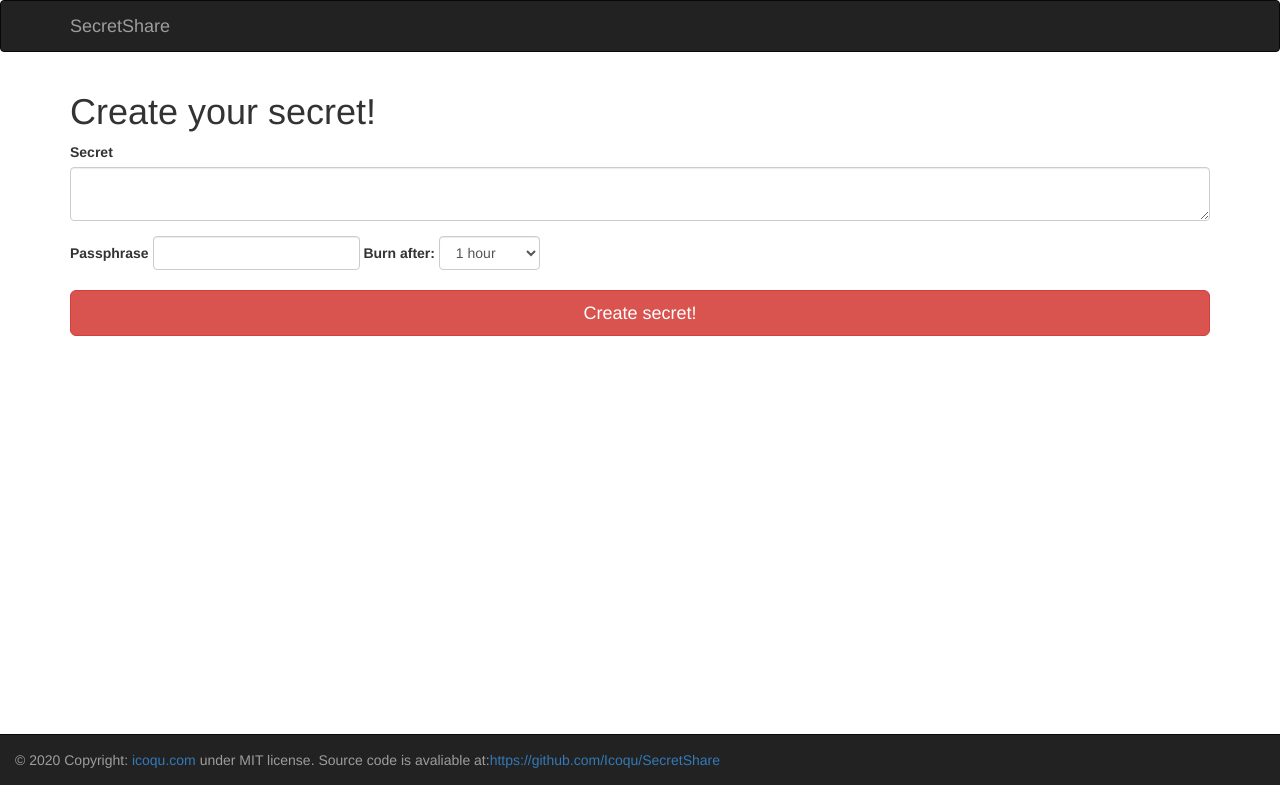
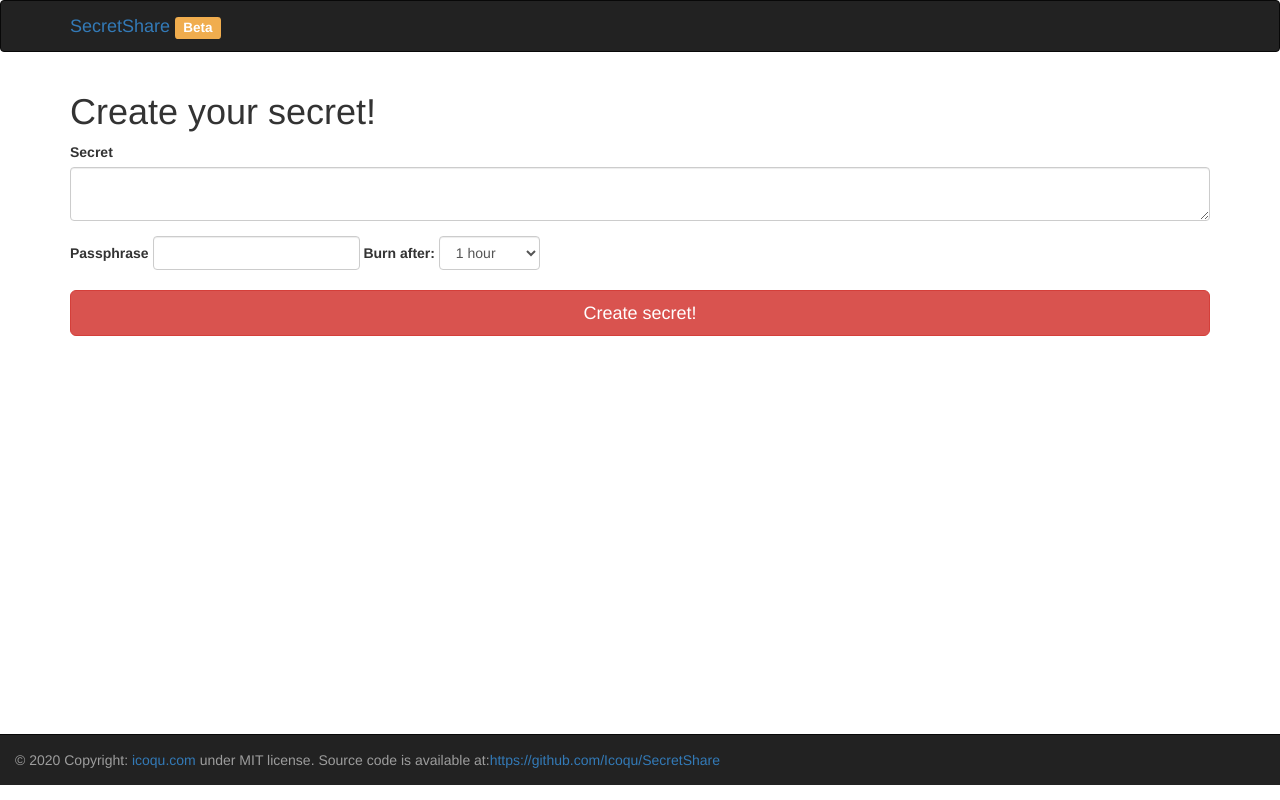
Before and after one commit to piotr-jarosz/SecretShare, a Flask app: page /secret in a window 1280 px wide. Run offline with Flask 2, Linux system fonts and the light colour scheme; some libraries are stand-ins or nearby versions.

Commit message:
Improve header, fix typo

```diff
--- a/app/templates/base.html
+++ b/app/templates/base.html
@@ -12,22 +12,24 @@
     <nav class="navbar navbar-inverse">
         <div class="container">
             <div class="navbar-header">
-                <button type="button" class="navbar-toggle collapsed" data-toggle="collapse" data-target="#bs-example-navbar-collapse-1" aria-expanded="false">
-                    <span class="sr-only">Toggle navigation</span>
-                    <span class="icon-bar"></span>
-                    <span class="icon-bar"></span>
-                    <span class="icon-bar"></span>
-                </button>
-                <a class="navbar-brand" href="{{ url_for('index') }}">SecretShare</a>
+{#                TODO: Uncomment when static pages added#}
+{#                <button type="button" class="navbar-toggle collapsed" data-toggle="collapse" data-target="#bs-example-navbar-collapse-1" aria-expanded="false">#}
+{#                    <span class="sr-only">Toggle navigation</span>#}
+{#                    <span class="icon-bar"></span>#}
+{#                    <span class="icon-bar"></span>#}
+{#                    <span class="icon-bar"></span>#}
+{#                </button>#}
+                <div  class="navbar-brand"><a href="{{ url_for('index') }}">SecretShare</a> <span class="label label-warning">Beta</span></div>
             </div>
-            <div class="collapse navbar-collapse" id="bs-example-navbar-collapse-1">
-                <ul class="nav navbar-nav">
-                    <li><a href=""></a></li>
-                </ul>
-                <ul class="nav navbar-nav navbar-right">
-                    <li><a href=""></a></li>
-                </ul>
-            </div>
+{#            TODO: Uncomment when static pages added #}
+{#            <div class="collapse navbar-collapse" id="bs-example-navbar-collapse-1">#}
+{#                <ul class="nav navbar-nav">#}
+{#                    <li><a href=""></a></li>#}
+{#                </ul>#}
+{#                <ul class="nav navbar-nav navbar-right">#}
+{#                    <li><a href=""></a></li>#}
+{#                </ul>#}
+{#            </div>#}
         </div>
     </nav>
 {% endblock %}
@@ -45,7 +47,7 @@
 
      <div class="navbar navbar-text navbar-inverse navbar-fixed-bottom center-block">
     <p class="navbar-text" align="center">© 2020 Copyright:
-        <a href="https://www.icoqu.com/">icoqu.com</a> under MIT license. Source code is avaliable at:<a href="https://github.com/Icoqu/SecretShare">https://github.com/Icoqu/SecretShare</a></p>
+        <a href="https://www.icoqu.com/">icoqu.com</a> under MIT license. Source code is available at:<a href="https://github.com/Icoqu/SecretShare">https://github.com/Icoqu/SecretShare</a></p>
 </div>
      </div>
  {% endblock %}
```
Also changed, not shown: 1 other file.
